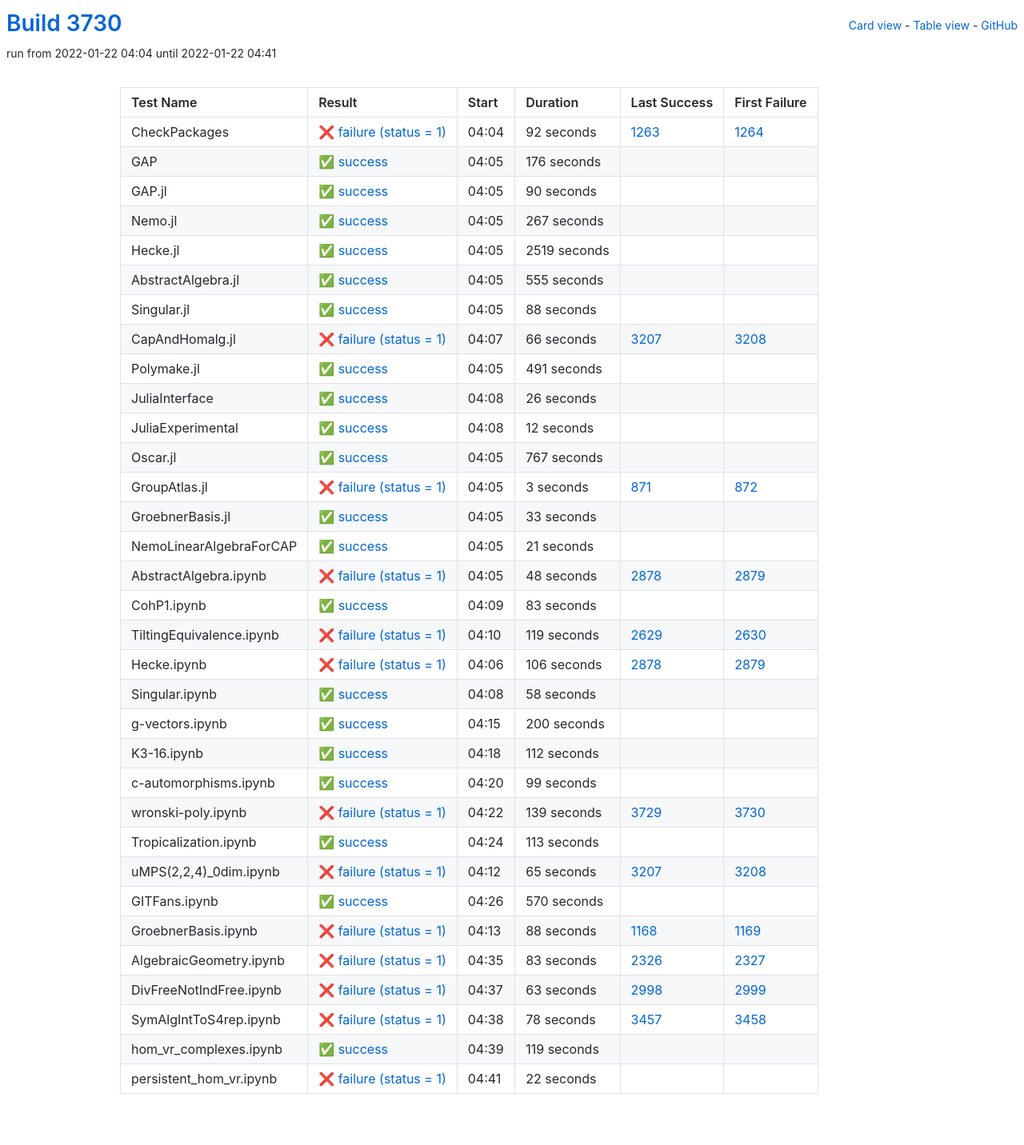
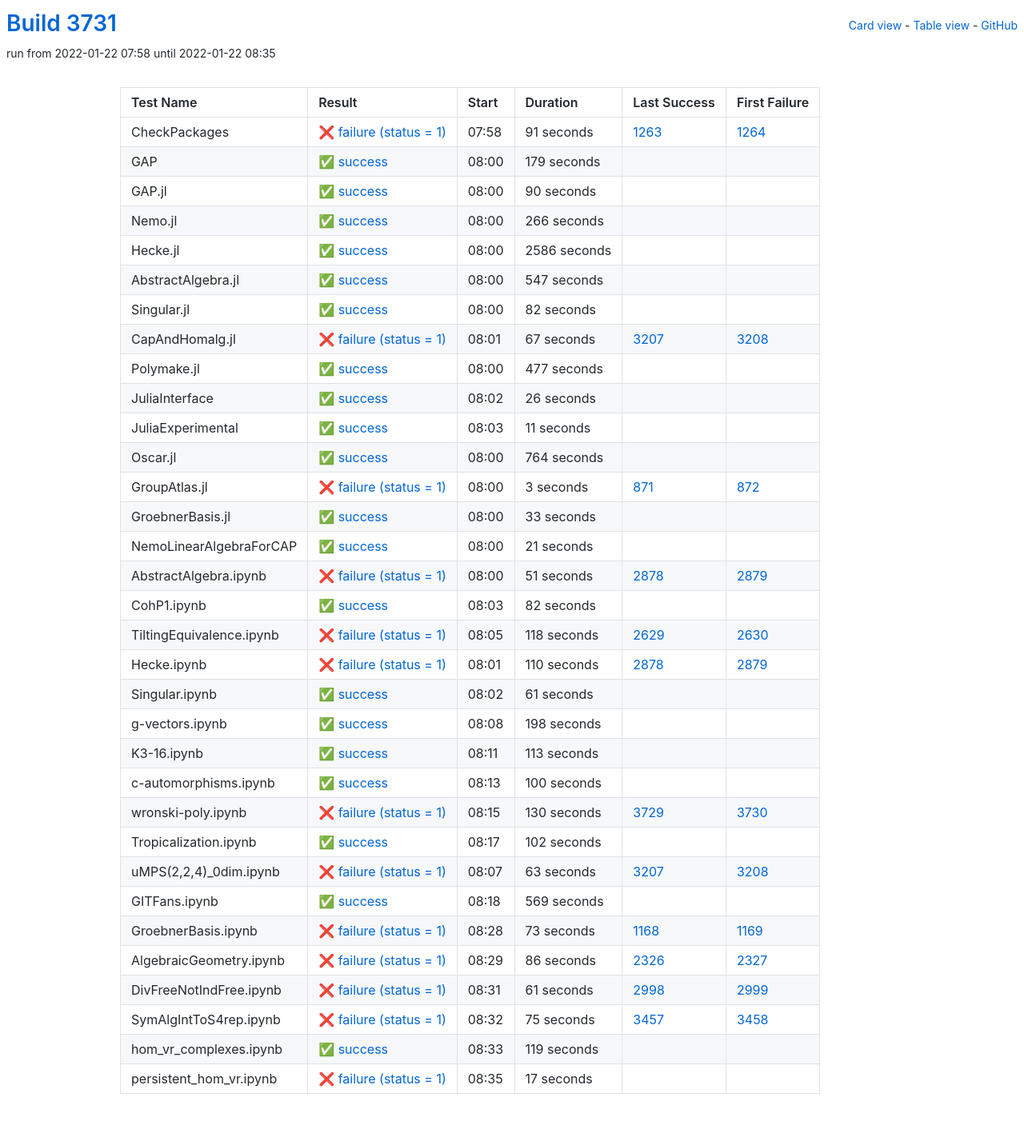
Before and after one commit to oscar-system/oscar-ci-status-stable, a Jekyll site: the page built from table.html, in a window 1280 px wide. Shown: the whole page at 80% size. Built offline with Jekyll 4.4.1, drawn with Linux system fonts in a browser that asks for light colours.

Commit message:
Build #3731

```diff
--- a/_data/ci.yml
+++ b/_data/ci.yml
@@ -1,6 +1,6 @@
 ---
-build: 3730
-build_url: https://oscarci.mathematik.uni-kl.de/job/oscar-stable/3730/
+build: 3731
+build_url: https://oscarci.mathematik.uni-kl.de/job/oscar-stable/3731/
 job: oscar-stable
 organization: oscar-system
 repo: oscar-ci-status-stable
@@ -8,32 +8,32 @@ repourl: https://github.com/oscar-system/oscar-ci-status-stable
 tests:
 - name: CheckPackages
   id: checkpackages
-  log: https://oscarci.mathematik.uni-kl.de/job/oscar-stable/3730/artifact/logs/build-3730/CheckPackages.log
-  start: 2022-01-22 04:04
+  log: https://oscarci.mathematik.uni-kl.de/job/oscar-stable/3731/artifact/logs/build-3731/CheckPackages.log
+  start: 2022-01-22 07:58
   success: false
   exitcode: 1
   status: failure
-  duration: 92
+  duration: 91
   last_success: 1263
   last_success_url: https://oscarci.mathematik.uni-kl.de/job/oscar-stable/1263/
   first_failure: 1264
   first_failure_url: https://oscarci.mathematik.uni-kl.de/job/oscar-stable/1264/
 - name: GAP
   id: gap
-  log: https://oscarci.mathematik.uni-kl.de/job/oscar-stable/3730/artifact/logs/build-3730/GAP.log
-  start: 2022-01-22 04:05
+  log: https://oscarci.mathematik.uni-kl.de/job/oscar-stable/3731/artifact/logs/build-3731/GAP.log
+  start: 2022-01-22 08:00
   success: true
   exitcode: 0
   status: success
-  duration: 176
+  duration: 179
   last_success: false
   last_success_url:
   first_failure: false
   first_failure_url:
 - name: GAP.jl
   id: gap-jl
-  log: https://oscarci.mathematik.uni-kl.de/job/oscar-stable/3730/artifact/logs/build-3730/GAP.jl.log
-  start: 2022-01-22 04:05
+  log: https://oscarci.mathematik.uni-kl.de/job/oscar-stable/3731/artifact/logs/build-3731/GAP.jl.log
+  start: 2022-01-22 08:00
   success: true
   exitcode: 0
   status: success
@@ -44,80 +44,80 @@ tests:
   first_failure_url:
 - name: Nemo.jl
   id: nemo-jl
-  log: https://oscarci.mathematik.uni-kl.de/job/oscar-stable/3730/artifact/logs/build-3730/Nemo.jl.log
-  start: 2022-01-22 04:05
+  log: https://oscarci.mathematik.uni-kl.de/job/oscar-stable/3731/artifact/logs/build-3731/Nemo.jl.log
+  start: 2022-01-22 08:00
   success: true
   exitcode: 0
   status: success
-  duration: 267
+  duration: 266
   last_success: false
   last_success_url:
   first_failure: false
   first_failure_url:
 - name: Hecke.jl
   id: hecke-jl
-  log: https://oscarci.mathematik.uni-kl.de/job/oscar-stable/3730/artifact/logs/build-3730/Hecke.jl.log
-  start: 2022-01-22 04:05
+  log: https://oscarci.mathematik.uni-kl.de/job/oscar-stable/3731/artifact/logs/build-3731/Hecke.jl.log
+  start: 2022-01-22 08:00
   success: true
   exitcode: 0
   status: success
-  duration: 2519
+  duration: 2586
   last_success: false
   last_success_url:
   first_failure: false
   first_failure_url:
 - name: AbstractAlgebra.jl
   id: abstractalgebra-jl
-  log: https://oscarci.mathematik.uni-kl.de/job/oscar-stable/3730/artifact/logs/build-3730/AbstractAlgebra.jl.log
-  start: 2022-01-22 04:05
+  log: https://oscarci.mathematik.uni-kl.de/job/oscar-stable/3731/artifact/logs/build-3731/AbstractAlgebra.jl.log
+  start: 2022-01-22 08:00
   success: true
   exitcode: 0
   status: success
-  duration: 555
+  duration: 547
   last_success: false
   last_success_url:
   first_failure: false
   first_failure_url:
 - name: Singular.jl
   id: singular-jl
-  log: https://oscarci.mathematik.uni-kl.de/job/oscar-stable/3730/artifact/logs/build-3730/Singular.jl.log
-  start: 2022-01-22 04:05
+  log: https://oscarci.mathematik.uni-kl.de/job/oscar-stable/3731/artifact/logs/build-3731/Singular.jl.log
+  start: 2022-01-22 08:00
   success: true
   exitcode: 0
   status: success
-  duration: 88
+  duration: 82
   last_success: false
   last_success_url:
   first_failure: false
   first_failure_url:
 - name: CapAndHomalg.jl
   id: capandhomalg-jl
-  log: https://oscarci.mathematik.uni-kl.de/job/oscar-stable/3730/artifact/logs/build-3730/CapAndHomalg.jl.log
-  start: 2022-01-22 04:07
+  log: https://oscarci.mathematik.uni-kl.de/job/oscar-stable/3731/artifact/logs/build-3731/CapAndHomalg.jl.log
+  start: 2022-01-22 08:01
   success: false
   exitcode: 1
   status: failure
-  duration: 66
+  duration: 67
   last_success: 3207
   last_success_url: https://oscarci.mathematik.uni-kl.de/job/oscar-stable/3207/
   first_failure: 3208
   first_failure_url: https://oscarci.mathematik.uni-kl.de/job/oscar-stable/3208/
 - name: Polymake.jl
   id: polymake-jl
-  log: https://oscarci.mathematik.uni-kl.de/job/oscar-stable/3730/artifact/logs/build-3730/Polymake.jl.log
-  start: 2022-01-22 04:05
+  log: https://oscarci.mathematik.uni-kl.de/job/oscar-stable/3731/artifact/logs/build-3731/Polymake.jl.log
+  start: 2022-01-22 08:00
   success: true
   exitcode: 0
   status: success
-  duration: 491
+  duration: 477
   last_success: false
   last_success_url:
   first_failure: false
   first_failure_url:
 - name: JuliaInterface
   id: juliainterface
-  log: https://oscarci.mathematik.uni-kl.de/job/oscar-stable/3730/artifact/logs/build-3730/JuliaInterface.log
-  start: 2022-01-22 04:08
+  log: https://oscarci.mathematik.uni-kl.de/job/oscar-stable/3731/artifact/logs/build-3731/JuliaInterface.log
+  start: 2022-01-22 08:02
   success: true
   exitcode: 0
   status: success
@@ -128,32 +128,32 @@ tests:
   first_failure_url:
 - name: JuliaExperimental
   id: juliaexperimental
-  log: https://oscarci.mathematik.uni-kl.de/job/oscar-stable/3730/artifact/logs/build-3730/JuliaExperimental.log
-  start: 2022-01-22 04:08
+  log: https://oscarci.mathematik.uni-kl.de/job/oscar-stable/3731/artifact/logs/build-3731/JuliaExperimental.log
+  start: 2022-01-22 08:03
   success: true
   exitcode: 0
   status: success
-  duration: 12
+  duration: 11
   last_success: false
   last_success_url:
   first_failure: false
   first_failure_url:
 - name: Oscar.jl
   id: oscar-jl
-  log: https://oscarci.mathematik.uni-kl.de/job/oscar-stable/3730/artifact/logs/build-3730/Oscar.jl.log
-  start: 2022-01-22 04:05
+  log: https://oscarci.mathematik.uni-kl.de/job/oscar-stable/3731/artifact/logs/build-3731/Oscar.jl.log
+  start: 2022-01-22 08:00
   success: true
   exitcode: 0
   status: success
-  duration: 767
+  duration: 764
   last_success: false
   last_success_url:
   first_failure: false
   first_failure_url:
 - name: GroupAtlas.jl
   id: groupatlas-jl
-  log: https://oscarci.mathematik.uni-kl.de/job/oscar-stable/3730/artifact/logs/build-3730/GroupAtlas.jl.log
-  start: 2022-01-22 04:05
+  log: https://oscarci.mathematik.uni-kl.de/job/oscar-stable/3731/artifact/logs/build-3731/GroupAtlas.jl.log
+  start: 2022-01-22 08:00
   success: false
   exitcode: 1
   status: failure
@@ -164,8 +164,8 @@ tests:
   first_failure_url: https://oscarci.mathematik.uni-kl.de/job/oscar-stable/872/
 - name: GroebnerBasis.jl
   id: groebnerbasis-jl
-  log: https://oscarci.mathematik.uni-kl.de/job/oscar-stable/3730/artifact/logs/build-3730/GroebnerBasis.jl.log
-  start: 2022-01-22 04:05
+  log: https://oscarci.mathematik.uni-kl.de/job/oscar-stable/3731/artifact/logs/build-3731/GroebnerBasis.jl.log
+  start: 2022-01-22 08:00
   success: true
   exitcode: 0
   status: success
@@ -176,8 +176,8 @@ tests:
   first_failure_url:
 - name: NemoLinearAlgebraForCAP
   id: nemolinearalgebraforcap
-  log: https://oscarci.mathematik.uni-kl.de/job/oscar-stable/3730/artifact/logs/build-3730/NemoLinearAlgebraForCAP.log
-  start: 2022-01-22 04:05
+  log: https://oscarci.mathematik.uni-kl.de/job/oscar-stable/3731/artifact/logs/build-3731/NemoLinearAlgebraForCAP.log
+  start: 2022-01-22 08:00
   success: true
   exitcode: 0
   status: success
@@ -188,116 +188,80 @@ tests:
   first_failure_url:
 - name: AbstractAlgebra.ipynb
   id: abstractalgebra-ipynb
-  log: https://oscarci.mathematik.uni-kl.de/job/oscar-stable/3730/artifact/logs/build-3730/AbstractAlgebra.ipynb.log
-  start: 2022-01-22 04:05
+  log: https://oscarci.mathematik.uni-kl.de/job/oscar-stable/3731/artifact/logs/build-3731/AbstractAlgebra.ipynb.log
+  start: 2022-01-22 08:00
   success: false
   exitcode: 1
   status: failure
-  duration: 48
+  duration: 51
   last_success: 2878
   last_success_url: https://oscarci.mathematik.uni-kl.de/job/oscar-stable/2878/
   first_failure: 2879
   first_failure_url: https://oscarci.mathematik.uni-kl.de/job/oscar-stable/2879/
 - name: CohP1.ipynb
   id: cohp1-ipynb
-  log: https://oscarci.mathematik.uni-kl.de/job/oscar-stable/3730/artifact/logs/build-3730/CohP1.ipynb.log
-  start: 2022-01-22 04:09
+  log: https://oscarci.mathematik.uni-kl.de/job/oscar-stable/3731/artifact/logs/build-3731/CohP1.ipynb.log
+  start: 2022-01-22 08:03
   success: true
   exitcode: 0
   status: success
-  duration: 83
+  duration: 82
   last_success: false
   last_success_url:
   first_failure: false
   first_failure_url:
 - name: TiltingEquivalence.ipynb
   id: tiltingequivalence-ipynb
-  log: https://oscarci.mathematik.uni-kl.de/job/oscar-stable/3730/artifact/logs/build-3730/TiltingEquivalence.ipynb.log
-  start: 2022-01-22 04:10
+  log: https://oscarci.mathematik.uni-kl.de/job/oscar-stable/3731/artifact/logs/build-3731/TiltingEquivalence.ipynb.log
+  start: 2022-01-22 08:05
   success: false
   exitcode: 1
   status: failure
-  duration: 119
+  duration: 118
   last_success: 2629
   last_success_url: https://oscarci.mathematik.uni-kl.de/job/oscar-stable/2629/
   first_failure: 2630
   first_failure_url: https://oscarci.mathematik.uni-kl.de/job/oscar-stable/2630/
 - name: Hecke.ipynb
   id: hecke-ipynb
-  log: https://oscarci.mathematik.uni-kl.de/job/oscar-stable/3730/artifact/logs/build-3730/Hecke.ipynb.log
-  start: 2022-01-22 04:06
+  log: https://oscarci.mathematik.uni-kl.de/job/oscar-stable/3731/artifact/logs/build-3731/Hecke.ipynb.log
+  start: 2022-01-22 08:01
   success: false
   exitcode: 1
   status: failure
-  duration: 106
+  duration: 110
   last_success: 2878
   last_success_url: https://oscarci.mathematik.uni-kl.de/job/oscar-stable/2878/
   first_failure: 2879
   first_failure_url: https://oscarci.mathematik.uni-kl.de/job/oscar-stable/2879/
 - name: Singular.ipynb
   id: singular-ipynb
-  log: https://oscarci.mathematik.uni-kl.de/job/oscar-stable/3730/artifact/logs/build-3730/Singular.ipynb.log
-  start: 2022-01-22 04:08
+  log: https://oscarci.mathematik.uni-kl.de/job/oscar-stable/3731/artifact/logs/build-3731/Singular.ipynb.log
+  start: 2022-01-22 08:02
   success: true
   exitcode: 0
   status: success
-  duration: 58
+  duration: 61
   last_success: false
   last_success_url:
   first_failure: false
   first_failure_url:
 - name: g-vectors.ipynb
   id: g-vectors-ipynb
-  log: https://oscarci.mathematik.uni-kl.de/job/oscar-stable/3730/artifact/logs/build-3730/g-vectors.ipynb.log
-  start: 2022-01-22 04:15
+  log: https://oscarci.mathematik.uni-kl.de/job/oscar-stable/3731/artifact/logs/build-3731/g-vectors.ipynb.log
+  start: 2022-01-22 08:08
   success: true
   exitcode: 0
   status: success
-  duration: 200
+  duration: 198
   last_success: false
   last_success_url:
   first_failure: false
   first_failure_url:
 - name: K3-16.ipynb
   id: k3-16-ipynb
-  log: https://oscarci.mathematik.uni-kl.de/job/oscar-stable/3730/artifact/logs/build-3730/K3-16.ipynb.log
-  start: 2022-01-22 04:18
-  success: true
-  exitcode: 0
-  status: success
-  duration: 112
-  last_success: false
-  last_success_url:
-  first_failure: false
-  first_failure_url:
-- name: c-automorphisms.ipynb
-  id: c-automorphisms-ipynb
-  log: https://oscarci.mathematik.uni-kl.de/job/oscar-stable/3730/artifact/logs/build-3730/c-automorphisms.ipynb.log
-  start: 2022-01-22 04:20
-  success: true
-  exitcode: 0
-  status: success
-  duration: 99
-  last_success: false
-  last_success_url:
-  first_failure: false
-  first_failure_url:
-- name: wronski-poly.ipynb
-  id: wronski-poly-ipynb
-  log: https://oscarci.mathematik.uni-kl.de/job/oscar-stable/3730/artifact/logs/build-3730/wronski-poly.ipynb.log
-  start: 2022-01-22 04:22
-  success: false
-  exitcode: 1
-  status: failure
-  duration: 139
-  last_success: 3729
-  last_success_url: https://oscarci.mathematik.uni-kl.de/job/oscar-stable/3729/
-  first_failure: 3730
-  first_failure_url: https://oscarci.mathematik.uni-kl.de/job/oscar-stable/3730/
-- name: Tropicalization.ipynb
-  id: tropicalization-ipynb
-  log: https://oscarci.mathematik.uni-kl.de/job/oscar-stable/3730/artifact/logs/build-3730/Tropicalization.ipynb.log
-  start: 2022-01-22 04:24
+  log: https://oscarci.mathematik.uni-kl.de/job/oscar-stable/3731/artifact/logs/build-3731/K3-16.ipynb.log
+  start: 2022-01-22 08:11
   success: true
   exitcode: 0
   status: success
@@ -306,82 +270,118 @@ tests:
   last_success_url:
   first_failure: false
   first_failure_url:
-- name: uMPS(2,2,4)_0dim.ipynb
-  id: umps-2-2-4-0dim-ipynb
-  log: https://oscarci.mathematik.uni-kl.de/job/oscar-stable/3730/artifact/logs/build-3730/uMPS-2-2-4-_0dim.ipynb.log
-  start: 2022-01-22 04:12
+- name: c-automorphisms.ipynb
+  id: c-automorphisms-ipynb
+  log: https://oscarci.mathematik.uni-kl.de/job/oscar-stable/3731/artifact/logs/build-3731/c-automorphisms.ipynb.log
+  start: 2022-01-22 08:13
+  success: true
+  exitcode: 0
+  status: success
+  duration: 100
+  last_success: false
+  last_success_url:
+  first_failure: false
+  first_failure_url:
+- name: wronski-poly.ipynb
+  id: wronski-poly-ipynb
+  log: https://oscarci.mathematik.uni-kl.de/job/oscar-stable/3731/artifact/logs/build-3731/wronski-poly.ipynb.log
+  start: 2022-01-22 08:15
   success: false
   exitcode: 1
   status: failure
-  duration: 65
+  duration: 130
+  last_success: 3729
+  last_success_url: https://oscarci.mathematik.uni-kl.de/job/oscar-stable/3729/
+  first_failure: 3730
+  first_failure_url: https://oscarci.mathematik.uni-kl.de/job/oscar-stable/3730/
+- name: Tropicalization.ipynb
+  id: tropicalization-ipynb
+  log: https://oscarci.mathematik.uni-kl.de/job/oscar-stable/3731/artifact/logs/build-3731/Tropicalization.ipynb.log
+  start: 2022-01-22 08:17
+  success: true
+  exitcode: 0
+  status: success
+  duration: 102
+  last_success: false
+  last_success_url:
+  first_failure: false
+  first_failure_url:
+- name: uMPS(2,2,4)_0dim.ipynb
+  id: umps-2-2-4-0dim-ipynb
+  log: https://oscarci.mathematik.uni-kl.de/job/oscar-stable/3731/artifact/logs/build-3731/uMPS-2-2-4-_0dim.ipynb.log
+  start: 2022-01-22 08:07
+  success: false
+  exitcode: 1
+  status: failure
+  duration: 63
   last_success: 3207
   last_success_url: https://oscarci.mathematik.uni-kl.de/job/oscar-stable/3207/
   first_failure: 3208
   first_failure_url: https://oscarci.mathematik.uni-kl.de/job/oscar-stable/3208/
 - name: GITFans.ipynb
   id: gitfans-ipynb
-  log: https://oscarci.mathematik.uni-kl.de/job/oscar-stable/3730/artifact/logs/build-3730/GITFans.ipynb.log
-  start: 2022-01-22 04:26
+  log: https://oscarci.mathematik.uni-kl.de/job/oscar-stable/3731/artifact/logs/build-3731/GITFans.ipynb.log
+  start: 2022-01-22 08:18
   success: true
   exitcode: 0
   status: success
-  duration: 570
+  duration: 569
   last_success: false
   last_success_url:
   first_failure: false
   first_failure_url:
 - name: GroebnerBasis.ipynb
   id: groebnerbasis-ipynb
-  log: https://oscarci.mathematik.uni-kl.de/job/oscar-stable/3730/artifact/logs/build-3730/GroebnerBasis.ipynb.log
-  start: 2022-01-22 04:13
+  log: https://oscarci.mathematik.uni-kl.de/job/oscar-stable/3731/artifact/logs/build-3731/GroebnerBasis.ipynb.log
+  start: 2022-01-22 08:28
   success: false
   exitcode: 1
   status: failure
-  duration: 88
+  duration: 73
   last_success: 1168
   last_success_url: https://oscarci.mathematik.uni-kl.de/job/oscar-stable/1168/
   first_failure: 1169
   first_failure_url: https://oscarci.mathematik.uni-kl.de/job/oscar-stable/1169/
 - name: AlgebraicGeometry.ipynb
   id: algebraicgeometry-ipynb
-  log: https://oscarci.mathematik.uni-kl.de/job/oscar-stable/3730/artifact/logs/build-3730/AlgebraicGeometry.ipynb.log
-  start: 2022-01-22 04:35
+  log: https://oscarci.mathematik.uni-kl.de/job/oscar-stable/3731/artifact/logs/build-3731/AlgebraicGeometry.ipynb.log
+  start: 2022-01-22 08:29
   success: false
   exitcode: 1
   status: failure
-  duration: 83
+  duration: 86
   last_success: 2326
   last_success_url: https://oscarci.mathematik.uni-kl.de/job/oscar-stable/2326/
   first_failure: 2327
   first_failure_url: https://oscarci.mathematik.uni-kl.de/job/oscar-stable/2327/
 - name: DivFreeNotIndFree.ipynb
   id: divfreenotindfree-ipynb
-  log: https://oscarci.mathematik.uni-kl.de/job/oscar-stable/3730/artifact/logs/build-3730/DivFreeNotIndFree.ipynb.log
-  start: 2022-01-22 04:37
+  log: https://oscarci.mathematik.uni-kl.de/job/oscar-stable/3731/artifact/logs/build-3731/DivFreeNotIndFree.ipynb.log
+  start: 2022-01-22 08:31
   success: false
   exitcode: 1
   status: failure
-  duration: 63
+  duration: 61
   last_success: 2998
   last_success_url: https://oscarci.mathematik.uni-kl.de/job/oscar-stable/2998/
   first_failure: 2999
   first_failure_url: https://oscarci.mathematik.uni-kl.de/job/oscar-stable/2999/
 - name: SymAlgIntToS4rep.ipynb
   id: symalginttos4rep-ipynb
-  log: https://oscarci.mathematik.uni-kl.de/job/oscar-stable/3730/artifact/logs/build-3730/SymAlgIntToS4rep.ipynb.log
-  start: 2022-01-22 04:38
+  log: https://oscarci.mathematik.uni-kl.de/job/oscar-stable/3731/artifact/logs/build-3731/SymAlgIntToS4rep.ipynb.log
+  start: 2022-01-22 08:32
   success: false
   exitcode: 1
   status: failure
-  duration: 78
+  duration: 75
   last_success: 3457
   last_success_url: https://oscarci.mathematik.uni-kl.de/job/oscar-stable/3457/
   first_failure: 3458
   first_failure_url: https://oscarci.mathematik.uni-kl.de/job/oscar-stable/3458/
 - name: hom_vr_complexes.ipynb
   id: hom-vr-complexes-ipynb
-  log: https://oscarci.mathematik.uni-kl.de/job/oscar-stable/3730/artifact/logs/build-3730/hom_vr_complexes.ipynb.log
-  start: 2022-01-22 04:39
+  log: https://oscarci.mathematik.uni-kl.de/job/oscar-stable/3731/artifact/logs/build-3731/hom_vr_complexes.ipynb.log
+  start: 2022-01-22 08:33
   success: true
   exitcode: 0
   status: success
@@ -392,12 +392,12 @@ tests:
   first_failure_url:
 - name: persistent_hom_vr.ipynb
   id: persistent-hom-vr-ipynb
-  log: https://oscarci.mathematik.uni-kl.de/job/oscar-stable/3730/artifact/logs/build-3730/persistent_hom_vr.ipynb.log
-  start: 2022-01-22 04:41
+  log: https://oscarci.mathematik.uni-kl.de/job/oscar-stable/3731/artifact/logs/build-3731/persistent_hom_vr.ipynb.log
+  start: 2022-01-22 08:35
   success: false
   exitcode: 1
   status: failure
-  duration: 22
+  duration: 17
   last_success: false
   last_success_url:
   first_failure: false
```
Also changed, not shown: README.md.
